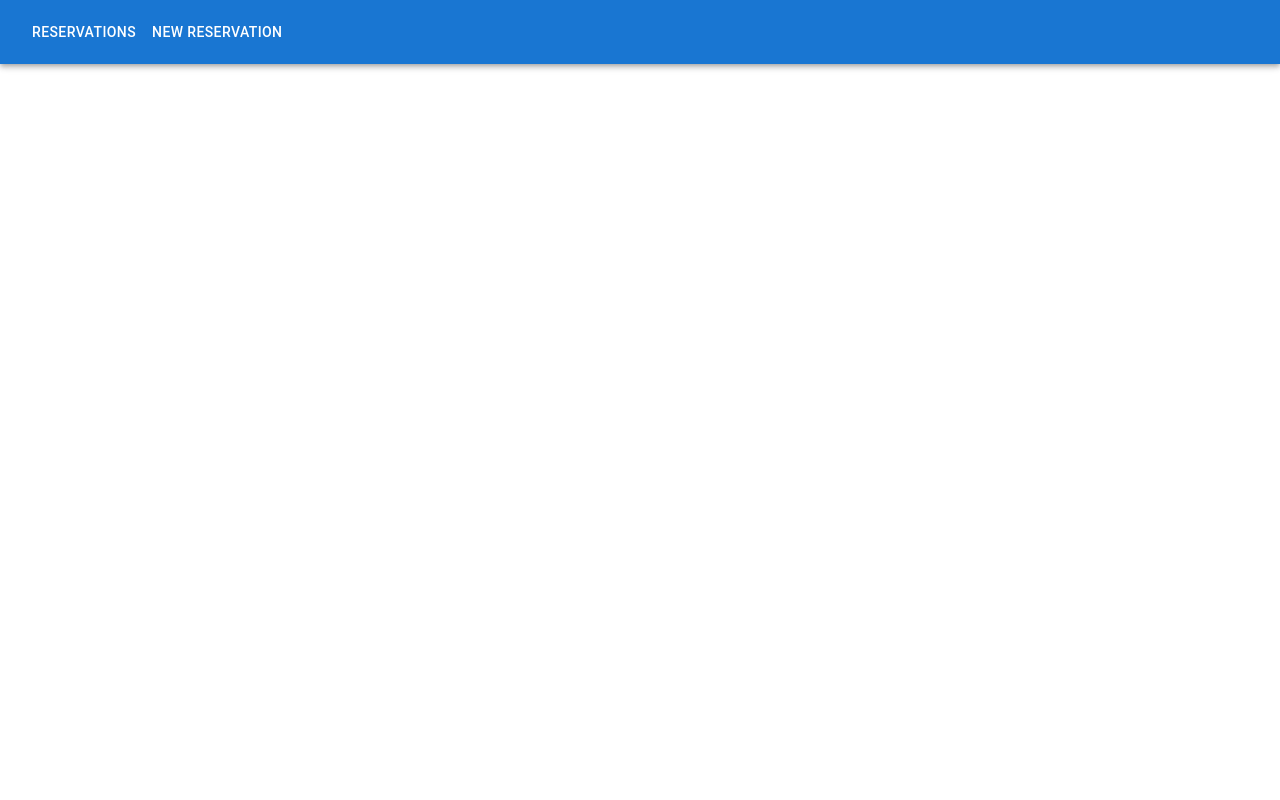
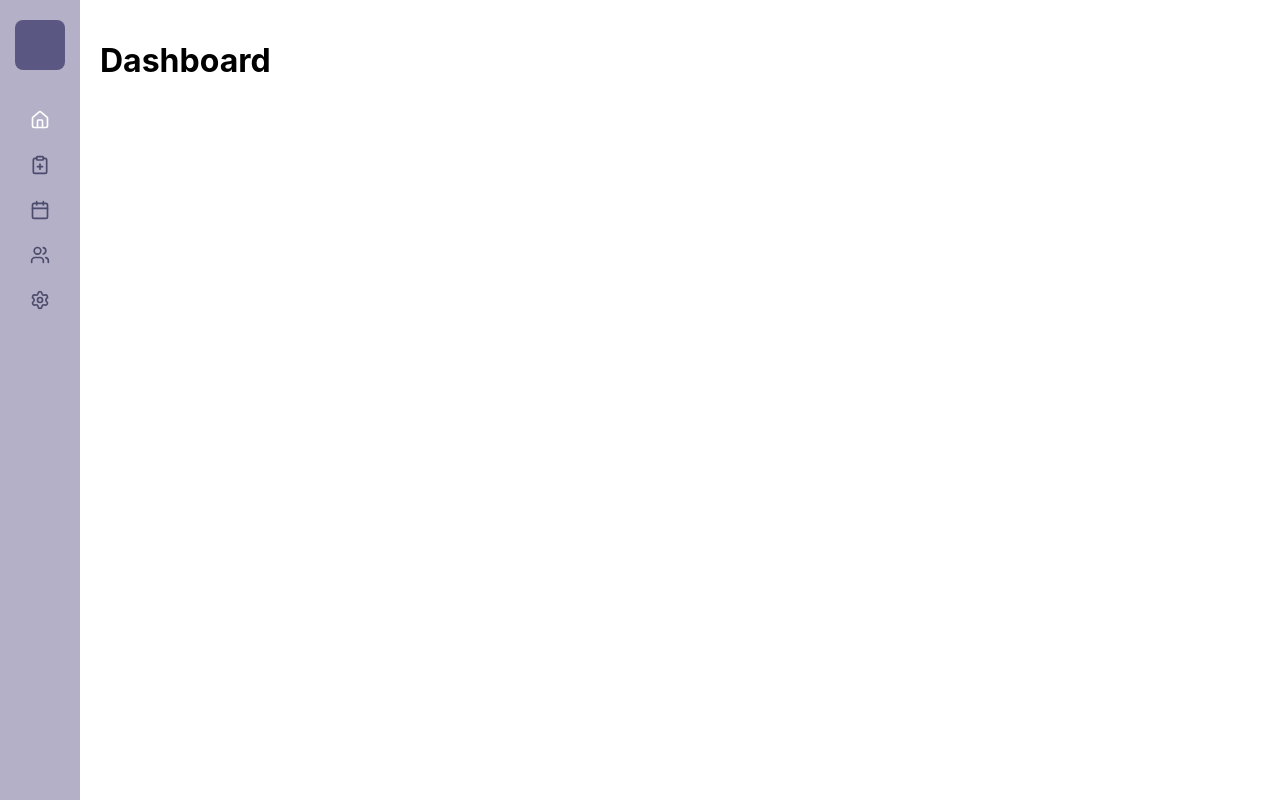
Before and after one commit to titaska/Bitukai-frontend, a React (Create React App) app: page / in a window 1280 px wide. Built offline with nearby package versions, Linux system fonts and the light colour scheme.

Commit message:
Edit navbar and add business type

```diff
--- a/package.json
+++ b/package.json
@@ -15,6 +15,7 @@
     "@types/node": "^16.18.126",
     "@types/react": "^19.2.7",
     "@types/react-dom": "^19.2.3",
+    "lucide-react": "^0.555.0",
     "react": "^19.2.0",
     "react-dom": "^19.2.0",
     "react-router-dom": "^7.10.0",
--- a/src/App.tsx
+++ b/src/App.tsx
@@ -1,18 +1,32 @@
 import { BrowserRouter as Router, Routes, Route } from "react-router-dom";
 import Navbar from "./components/Navbar";
+
+import Dashboard from "./pages/Dashboard";
 import Reservations from "./pages/Reservations";
 import NewReservation from "./pages/NewReservation";
+import Staff from "./pages/Staff";
+import Settings from "./pages/Settings";
 
-function App() {
+export default function App() {
   return (
     <Router>
-      <Navbar />
-      <Routes>
-        <Route path="/reservations" element={<Reservations />} />
-        <Route path="/reservations/new" element={<NewReservation />} />
-      </Routes>
+      <div style={{ display: "flex" }}>
+
+
+        <Navbar />
+
+
+        <main style={{ marginLeft: "80px", padding: "20px", width: "100%" }}>
+          <Routes>
+            <Route path="/" element={<Dashboard />} />
+            <Route path="/reservations" element={<Reservations />} />
+            <Route path="/new-reservation" element={<NewReservation />} />
+            <Route path="/staff" element={<Staff />} />
+            <Route path="/settings" element={<Settings />} />
+          </Routes>
+        </main>
+
+      </div>
     </Router>
   );
 }
-
-export default App;
--- /dev/null
+++ b/src/components/Navbar.css
@@ -0,0 +1,53 @@
+.sidebar {
+  width: 80px;
+  background: #b3b0c8;
+  height: 100vh;
+  display: flex;
+  flex-direction: column;
+  align-items: center;
+  padding-top: 20px;
+  position: fixed;
+  left: 0;
+  top: 0;
+}
+
+.sidebar-logo {
+  width: 50px;
+  height: 50px;
+  background: #5a5883;
+  border-radius: 8px;
+  margin-bottom: 40px;
+}
+
+.sidebar-nav {
+  display: flex;
+  flex-direction: column;
+  gap: 25px;
+  width: 100%;
+  align-items: center;
+}
+
+.nav-item {
+  color: #4b4b6b;
+  text-decoration: none;
+  font-size: 12px;
+  display: flex;
+  flex-direction: column;
+  align-items: center;
+  gap: 6px;
+  transition: 0.2s;
+}
+
+.nav-item .icon {
+  display: flex;
+  justify-content: center;
+  align-items: center;
+}
+
+.nav-item.active {
+  color: #fff;
+}
+
+.nav-item:hover {
+  color: #fff;
+}
--- a/src/components/Navbar.tsx
+++ b/src/components/Navbar.tsx
@@ -1,17 +1,57 @@
-import { AppBar, Toolbar, Button } from "@mui/material";
-import { Link } from "react-router-dom";
+import { NavLink } from "react-router-dom";
+import "./Navbar.css";
+import { BusinessType } from "../types/business";
+import {
+  Home,
+  List,
+  Calendar,
+  Settings,
+  Users,
+  ClipboardPlus,
+  ShoppingCart
+} from "lucide-react";
+
+// TEMPORARY — mock business type
+const businessType: BusinessType = "beauty";
+// Change to "catering" to test
 
 export default function Navbar() {
+  const cateringLinks = [
+    { to: "/",  icon: <Home size={20} /> },
+    { to: "/create-order", icon: <ClipboardPlus size={20} /> },
+    { to: "/orders", icon: <ShoppingCart size={20} /> },
+    { to: "/staff", icon: <Users size={20} /> },
+    { to: "/settings", icon: <Settings size={20} /> },
+  ];
+
+  const beautyLinks = [
+    { to: "/", icon: <Home size={20} /> },
+    { to: "/new-reservation", icon: <ClipboardPlus size={20} /> },
+    { to: "/reservations", icon: <Calendar size={20} /> },
+    { to: "/staff", icon: <Users size={20} /> },
+    { to: "/settings", icon: <Settings size={20} /> },
+  ];
+
+  const links = businessType === "catering" ? cateringLinks : beautyLinks;
+
   return (
-    <AppBar position="static" color="primary">
-      <Toolbar>
-        <Button color="inherit" component={Link} to="/reservations">
-          Reservations
-        </Button>
-        <Button color="inherit" component={Link} to="/reservations/new">
-          New Reservation
-        </Button>
-      </Toolbar>
-    </AppBar>
+    <aside className="sidebar">
+      <div className="sidebar-logo" />
+
+      <nav className="sidebar-nav">
+        {links.map(link => (
+          <NavLink
+            key={link.to}
+            to={link.to}
+            className={({ isActive }) =>
+              isActive ? "nav-item active" : "nav-item"
+            }
+          >
+            <div className="icon">{link.icon}</div>
+
+          </NavLink>
+        ))}
+      </nav>
+    </aside>
   );
 }
--- a/src/index.css
+++ b/src/index.css
@@ -11,3 +11,12 @@ code {
   font-family: source-code-pro, Menlo, Monaco, Consolas, 'Courier New',
     monospace;
 }
+
+.app-layout {
+  display: flex;
+}
+
+.content {
+  flex: 1;
+  padding: 20px;
+}
--- a/src/index.tsx
+++ b/src/index.tsx
@@ -1,19 +1,14 @@
-import React from 'react';
-import ReactDOM from 'react-dom/client';
-import './index.css';
-import App from './App';
-import reportWebVitals from './reportWebVitals';
+import React from "react";
+import ReactDOM from "react-dom/client";
+import "./index.css";
+import App from "./App";
 
 const root = ReactDOM.createRoot(
-  document.getElementById('root') as HTMLElement
+  document.getElementById("root") as HTMLElement
 );
+
 root.render(
   <React.StrictMode>
     <App />
   </React.StrictMode>
 );
-
-// If you want to start measuring performance in your app, pass a function
-// to log results (for example: reportWebVitals(console.log))
-// or send to an analytics endpoint. Learn more: https://bit.ly/CRA-vitals
-reportWebVitals();
--- /dev/null
+++ b/src/pages/Dashboard.tsx
@@ -0,0 +1,3 @@
+export default function Dashboard() {
+  return <h1>Dashboard</h1>;
+}
--- /dev/null
+++ b/src/pages/Settings.tsx
@@ -0,0 +1,3 @@
+export default function Settings() {
+  return <h1>Settings</h1>;
+}
--- /dev/null
+++ b/src/pages/Staff.tsx
@@ -0,0 +1,3 @@
+export default function Staff() {
+  return <h1>Staff</h1>;
+}
--- /dev/null
+++ b/src/types/business.tsx
@@ -0,0 +1 @@
+export type BusinessType = "catering" | "beauty";
```
Also changed, not shown: 1 other file (tests, documents, lock files or other folders).
